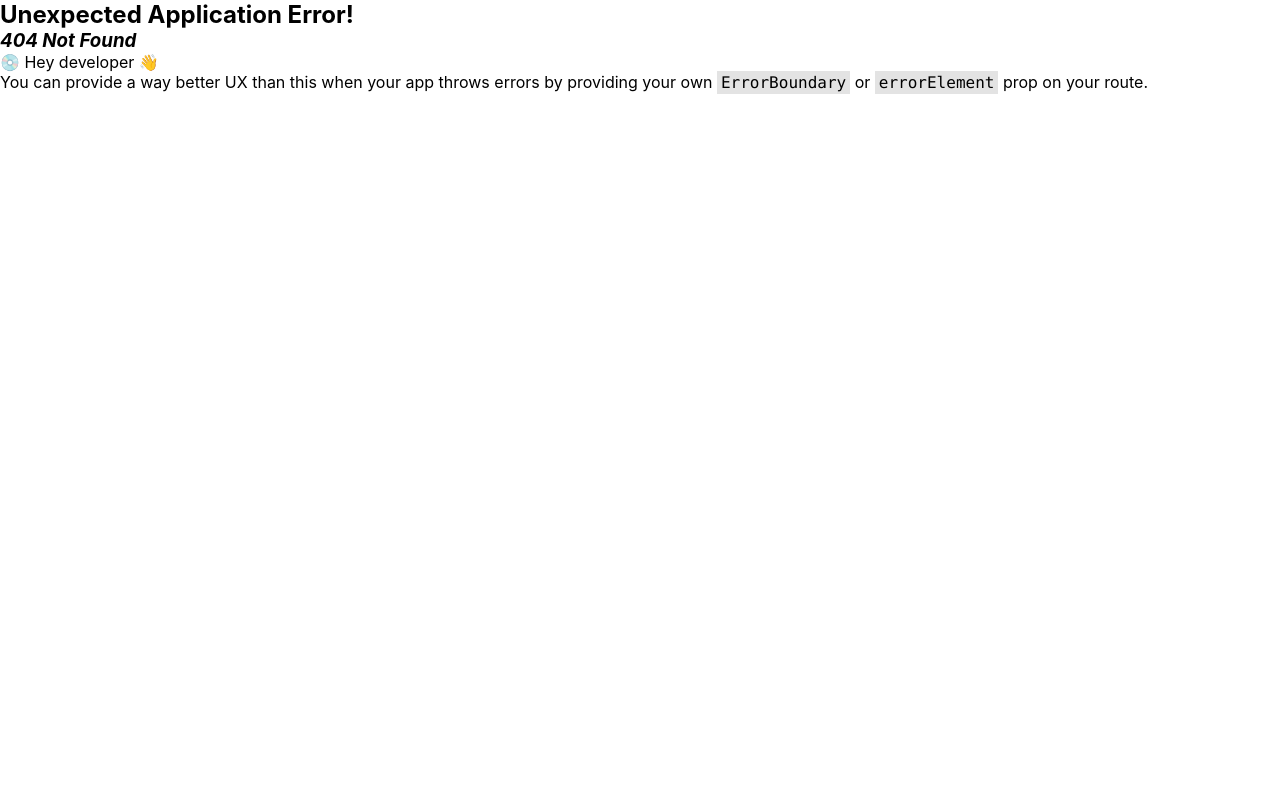
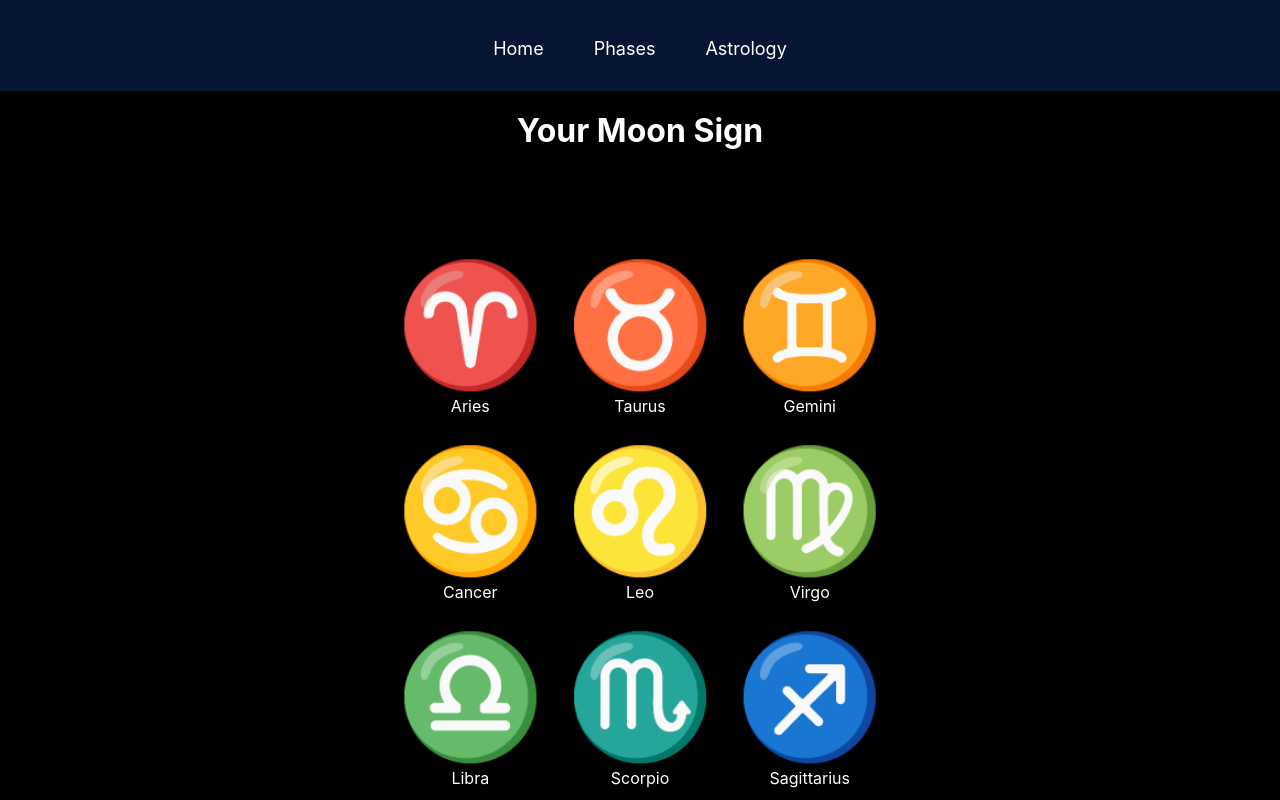
Before and after one commit to niaapps/moonphase-app, a React (Create React App) app: page /signs in a window 1280 px wide. Before the commit this address had no page. Shown: the top 800 px of the page. Built offline with nearby package versions, Linux system fonts and the light colour scheme.

Commit message:
committing initial astrology page and GET fix

```diff
--- a/package.json
+++ b/package.json
@@ -10,7 +10,7 @@
     "axios": "^1.11.0",
     "react": "^19.1.0",
     "react-dom": "^19.1.0",
-    "react-router-dom": "^7.7.1",
+    "react-router-dom": "^7.14.0",
     "react-scripts": "5.0.1",
     "web-vitals": "^2.1.4"
   },
--- a/src/App.css
+++ b/src/App.css
@@ -2,11 +2,13 @@
   margin: 0;
   padding: 0;
   box-sizing: border-box;
+
 }
 
 html, body, #root {
   height: 100%;
   width: 100%;
+  color: white;
 }
 
 .App {
@@ -23,7 +25,6 @@ html, body, #root {
   align-items: center;
   justify-content: center;
   font-size: calc(10px + 2vmin);
-  color: white;
   padding: 20px 0;
 }
 main {
@@ -41,7 +42,6 @@ main {
   flex-direction: column;
   align-items: center;
   padding: 20px;
-  color: white;
 }
 
 .moon-image {
@@ -98,13 +98,14 @@ main {
   background-color: rgba(255, 255, 255, 0.2);
 }
 
-/* Phases Component Styles */
-.phases-page {
+/* Shared page style */
+.page {
   background-color: black;
-  color: white;
   padding: 20px;
   min-height: 100vh;
 }
+
+/* Phases Component Styles */
 
 .phases-intro {
   max-width: 800px;
@@ -147,7 +148,6 @@ main {
 
 .phase-card h2 {
   margin-top: 0;
-  color: white;
 }
 
 .phase-card p {
@@ -213,3 +213,24 @@ main {
     15.5% { opacity: 0; }  /* Fade out as next phase fades in */
     100% { opacity: 0; }
 }
+
+/* Astrology Page Styles */
+.signs-grid {
+  margin-top: 100px;
+  display: grid;
+  grid-template-columns: repeat(3, 1fr);
+  gap: 20px;
+}
+
+.icon-container{
+  cursor: pointer;
+  transition: transform 0.3s;
+}
+
+.sign-icon {
+  font-size: 120px;
+}
+
+.icon-container:hover {
+  transform: scale(1.2);
+}
--- /dev/null
+++ b/src/components/AstrologyPage.js
@@ -0,0 +1,40 @@
+import React from "react";
+
+const AstrologyPage = () => {
+  return (
+    <div className="page astrology-page">
+      <h1>Your Moon Sign</h1>
+      <div className="signs-grid">
+        <div className="icon-container"><p className="sign-icon">♈️</p><p>Aries</p></div>
+        <div className="icon-container"><p className="sign-icon">♉️</p><p>Taurus</p></div>
+        <div className="icon-container"><p className="sign-icon">♊️</p><p>Gemini</p></div>
+        <div className="icon-container"><p className="sign-icon">♋️</p><p>Cancer</p></div>
+        <div className="icon-container"><p className="sign-icon">♌️</p><p>Leo</p></div>
+        <div className="icon-container"><p className="sign-icon">♍️</p><p>Virgo</p></div>
+        <div className="icon-container"><p className="sign-icon">♎️</p><p>Libra</p></div>
+        <div className="icon-container"><p className="sign-icon">♏️</p><p>Scorpio</p></div>
+        <div className="icon-container"><p className="sign-icon">♐️</p><p>Sagittarius</p></div>
+        <div className="icon-container"><p className="sign-icon">♑️</p><p>Capricorn</p></div>
+        <div className="icon-container"><p className="sign-icon">♒️</p><p>Aquarius</p></div>
+        <div className="icon-container"><p className="sign-icon">♓️</p><p>Pisces</p></div>
+      </div>
+    </div>
+  );
+};
+
+export default AstrologyPage;
+/*
+I'm thinking about what I want this page to be.
+The layout. Do I want to do a grid, where you choose your moon sign and the content renders then.
+Is there a way to incorporate state management?
+
+
+
+
+
+
+
+
+
+
+*/
--- a/src/components/MoonPhase.js
+++ b/src/components/MoonPhase.js
@@ -118,7 +118,7 @@ const MoonPhase = () => {
 
           </>
         )}
-        <p className='line-wrap'> Next {moonData.moon.next_lunar_eclipse.type} is viewable from: {moonData.moon.next_lunar_eclipse.visibility_regions} on {moonData.moon.next_lunar_eclipse.datestamp} </p>
+        {/* <p className='line-wrap'> Next {moonData.moon.next_lunar_eclipse?.type} is viewable from: {moonData.moon.next_lunar_eclipse?.visibility_regions} on {moonData.moon.next_lunar_eclipse?.datestamp} </p> */}
 
       </div>
     </div>
--- a/src/components/Navigation.js
+++ b/src/components/Navigation.js
@@ -11,6 +11,7 @@ const Navigation = () => {
         <li>
           <Link to="/phases" className="nav-link">Phases</Link>
         </li>
+        <li><Link to="/signs" className="nav-link">Astrology</Link></li>
       </ul>
     </nav>
   );
--- a/src/components/PhasesPage.js
+++ b/src/components/PhasesPage.js
@@ -1,4 +1,4 @@
-import React, { useState, useEffect } from 'react';
+import React from 'react';
 
 import newMoon from '../assets/images/new.jpg';
 import waxingCrescent from '../assets/images/waxing_crescent.jpg';
@@ -26,7 +26,7 @@ const PhasesPage = () => {
   ];
 
   return (
-    <div className="phases-page">
+    <div className="page">
       <h1>Moon Phases</h1>
       <h2 className="phases-intro">The Moon goes through a complete cycle of phases approximately every 29.5 days.</h2>
 
--- a/src/index.js
+++ b/src/index.js
@@ -5,6 +5,7 @@ import { RouterProvider } from 'react-router';
 import App from './App';
 import MoonPhase from './components/MoonPhase';
 import PhasesPage from './components/PhasesPage';
+import AstrologyPage from './components/AstrologyPage';
 import './index.css';
 
 const router = createBrowserRouter([
@@ -19,6 +20,10 @@ const router = createBrowserRouter([
       {
         path: "phases",
         element: <PhasesPage />
+      },
+      {
+        path: "signs",
+        element: <AstrologyPage />
       }
     ]
   }
```
Also changed, not shown: 1 other file (tests, documents, lock files or other folders).
